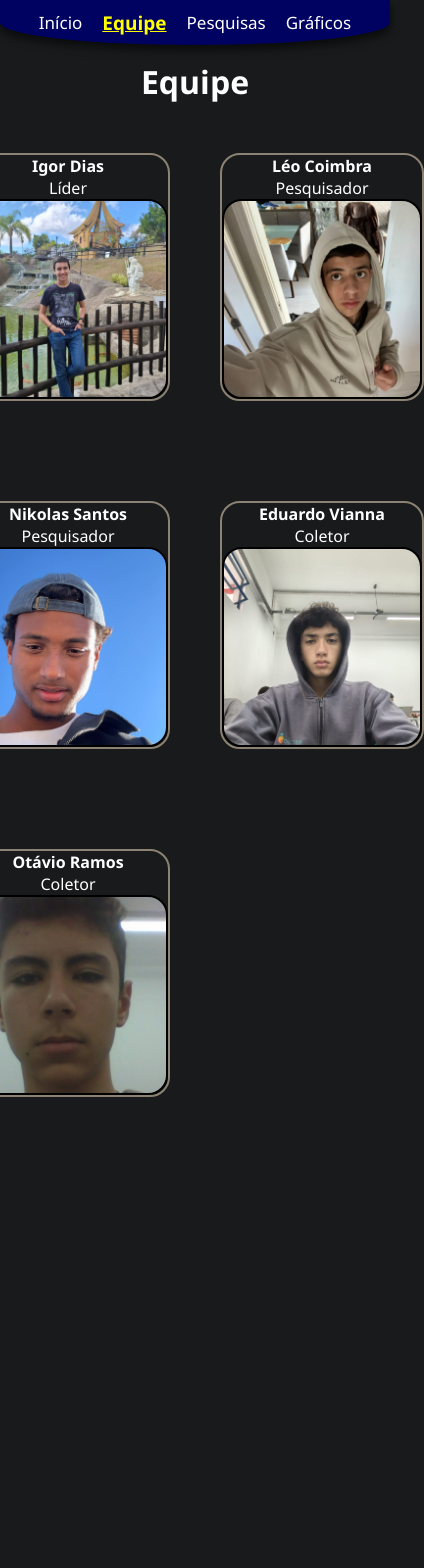
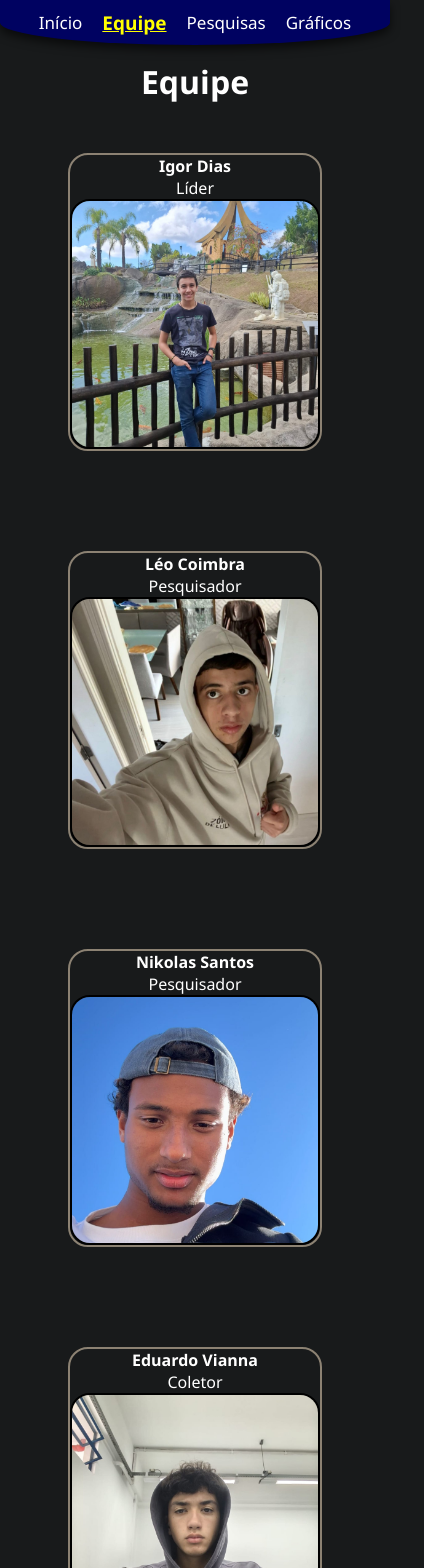
Before and after one commit to Igor-Dias-2010/raios-e-razoes, a Next.js app: page /equipe in a window 390 px wide. Shown: the top 1568 px of the page, 424 px wide, since content can reach past the window. Before the commit the page ends 1147 px from the top, so only its background shows below. Built offline with nearby package versions, Linux system fonts and the light colour scheme.

Commit message:
feat: responsividade

```diff
--- a/src/app/equipe/page.jsx
+++ b/src/app/equipe/page.jsx
@@ -14,8 +14,8 @@ export default function Equipe() {
                         className="image"
                         src={"/imgs/foto-igor.jpeg"}
                         alt="foto do líder"
-                        width={200}
-                        height={200}
+                        width={250}
+                        height={250}
                     />
                 </figure>
                 <figure>
@@ -25,8 +25,8 @@ export default function Equipe() {
                         className="image"
                         src={"/imgs/foto-leo.jpeg"}
                         alt="foto do Léo"
-                        width={200}
-                        height={200}
+                        width={250}
+                        height={250}
                     />
                 </figure>
                 <figure>
@@ -36,8 +36,8 @@ export default function Equipe() {
                         className="image"
                         src={"/imgs/foto-nikolas.jpeg"}
                         alt="foto do Nikolas"
-                        width={200}
-                        height={200}
+                        width={250}
+                        height={250}
                     />
                 </figure>
                 <figure>
@@ -47,8 +47,8 @@ export default function Equipe() {
                         className="image"
                         src={"/imgs/foto-dudu.jpeg"}
                         alt="foto do Eduardo"
-                        width={200}
-                        height={200}
+                        width={250}
+                        height={250}
                     />
                 </figure>
                 <figure>
@@ -58,8 +58,8 @@ export default function Equipe() {
                         className="image"
                         src={"/imgs/foto-otavio.jpeg"}
                         alt="foto do Otávio"
-                        width={200}
-                        height={200}
+                        width={250}
+                        height={250}
                     />
                 </figure>
             </div>
--- a/src/app/globals.css
+++ b/src/app/globals.css
@@ -51,7 +51,6 @@ a:hover {
     display: grid;
     align-items: center;
     justify-items: center;
-    grid-template-columns: 2fr 2fr;
     gap: 50px;
 }
 figcaption {
@@ -89,6 +88,11 @@ table {
 h1 {
     padding-top: 60px;
 }
-.graficos{
+.graficos {
     margin-top: 20px;
 }
+@media (min-width: 1080px) {
+    .fotos {
+        grid-template-columns: 2fr 2fr;
+    }
+}
```
